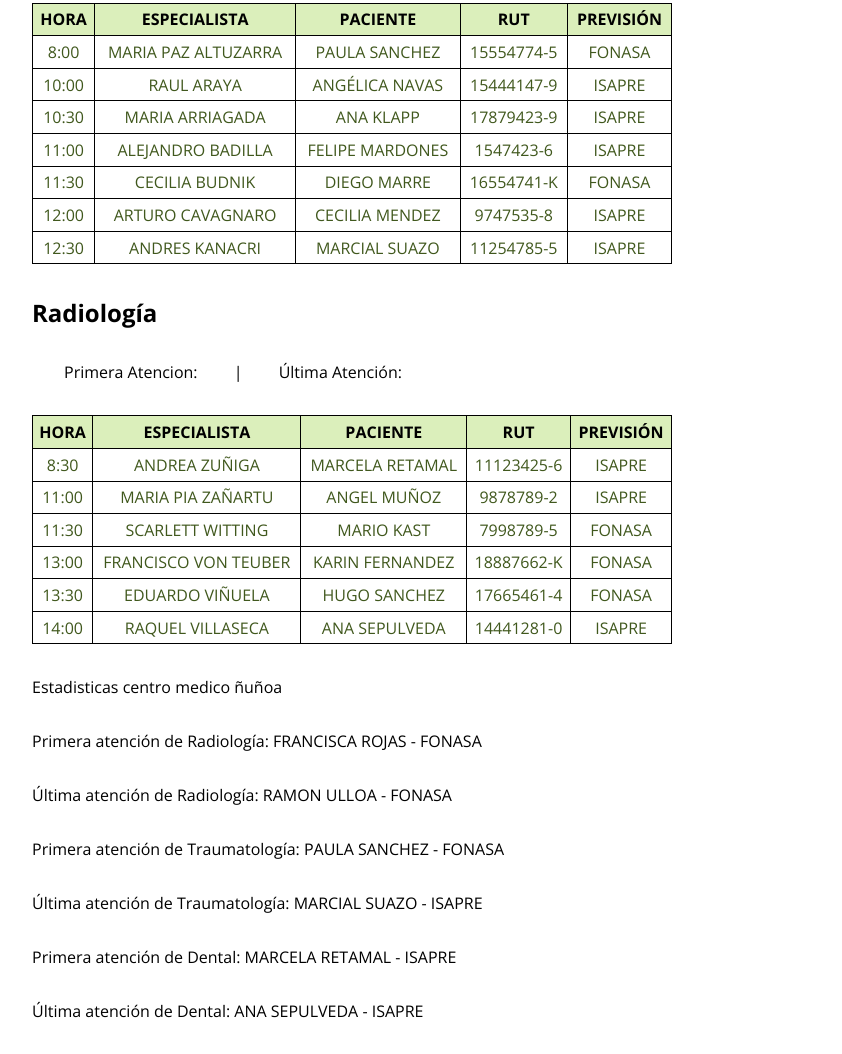
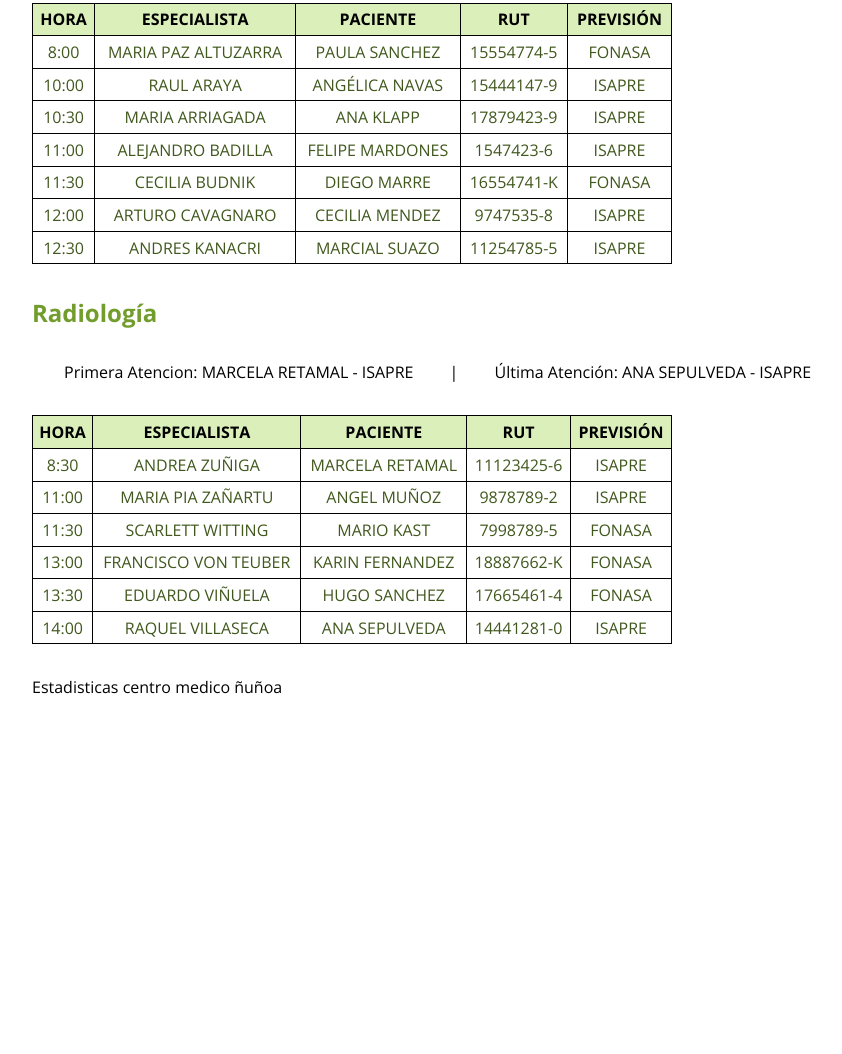
Before and after one commit to michelanyelo/03EjercicioGuiadoJS, a plain HTML site: page index.html in a window 1280 px wide. Shown: the part 571-1625 px from the top of the page, without its empty margins (8-850 px from the left). After the commit the page ends 1301 px from the top, so only its background shows below. Drawn offline with nearby package versions, Linux system fonts and the light colour scheme.

Commit message:
"Updated CSS styles, modified JavaScript functions and HTML elements for displaying statistics and tables"

```diff
--- a/assets/css/styles.css
+++ b/assets/css/styles.css
@@ -15,6 +15,10 @@ body * {
 
 h1 {
     color: var(--green-primary);
+}
+
+h2{
+    color: var(--green-secondary)
 }
 
 table,
--- a/assets/js/main.js
+++ b/assets/js/main.js
@@ -122,21 +122,25 @@ const dental = [{
 
 // funcion para mostrar las estadisticas primera y ultima atencion
 // va con validacion en caso que la tabla se encuentre vacia
-function mostrarEstadisticas(data, nombreEspecialidad) {
+function mostrarEstadisticas(data, primeraClase, ultimaClase) {
     if (data.length > 0) {
         const primeraAtencion = data[0];
         const ultimaAtencion = data[data.length - 1];
 
-        document.write(`<p>Primera atención de ${nombreEspecialidad}: ${primeraAtencion.paciente} - ${primeraAtencion.prevision}</p>`);
-        document.write(`<p>Última atención de ${nombreEspecialidad}: ${ultimaAtencion.paciente} - ${ultimaAtencion.prevision}</p>`);
-    } else {
-        document.write(`<p>No hay datos para ${nombreEspecialidad}</p>`);
+        document.querySelector(primeraClase).textContent += `${primeraAtencion.paciente} - ${primeraAtencion.prevision}`;
+        document.querySelector(ultimaClase).textContent += `${ultimaAtencion.paciente} - ${ultimaAtencion.prevision}`;
     }
 }
 
+// mostrar la primera y última atención de cada especialidad
+// los argumentos son el objeto y el nombre de las clases html
+mostrarEstadisticas(radiologia, ".primeraAtencionRadio", ".ultimaAtencionRadio");
+mostrarEstadisticas(traumatologia, ".primeraAtencionTrauma", ".ultimaAtencionTrauma");
+mostrarEstadisticas(dental, ".primeraAtencionDental", ".ultimaAtencionDental");
+
 
 // funcion para generar la tabla separada para cada especialidad
-function generarTabla(data) {
+function generarTabla(data, tablaId) {
     // cabecera de la tabla, a futuro se concatenará con el body de la tabla
     let tablaText = `
         <tr>
@@ -158,16 +162,11 @@ function generarTabla(data) {
             <td>${entry.prevision}</td>
         </tr>`
     })
-    return tablaText
+    document.getElementById(tablaId).innerHTML = tablaText;
 }
 
 
-// mostrar tabla con los datos, el parametro es la especialidad
-document.getElementById("tabla-radiologia").innerHTML = generarTabla(radiologia)
-document.getElementById("tabla-traumatologia").innerHTML = generarTabla(traumatologia)
-document.getElementById("tabla-dental").innerHTML = generarTabla(dental)
-
-// mostrar la primera y última atención de cada especialidad
-mostrarEstadisticas(radiologia, "Radiología");
-mostrarEstadisticas(traumatologia, "Traumatología");
-mostrarEstadisticas(dental, "Dental");
+// mostrar tabla con los datos, el argumento es el objeto y el nombre del id html
+generarTabla(radiologia, "tabla-radiologia");
+generarTabla(traumatologia, "tabla-traumatologia");
+generarTabla(dental, "tabla-dental");
--- a/index.html
+++ b/index.html
@@ -17,8 +17,8 @@
     <!-- estadisticas radiologia -->
     <h2>Radiología</h2>
     <p>
-        <span class="primeraAtencion">Primera Atencion: </span> |
-        <span class="ultimaAtencion">Última Atención: </span>
+        <span class="primeraAtencionRadio">Primera Atencion: </span> |
+        <span class="ultimaAtencionRadio">Última Atención: </span>
     </p>
     <!-- tabla radiologia -->
     <table id="tabla-radiologia"></table>
@@ -26,8 +26,8 @@
     <!-- estadisticas traumatologia -->
     <h2>Traumatologia</h2>
     <p>
-        <span class="primeraAtencion">Primera Atencion: </span> |
-        <span class="ultimaAtencion">Última Atención: </span>
+        <span class="primeraAtencionTrauma">Primera Atencion: </span> |
+        <span class="ultimaAtencionTrauma">Última Atención: </span>
     </p>
     <!-- tabla traumatologia -->
     <table id="tabla-traumatologia"></table>
@@ -35,8 +35,8 @@
     <!-- estadisticas dental -->
     <h2>Radiología</h2>
     <p>
-        <span class="primeraAtencion">Primera Atencion: </span> |
-        <span class="ultimaAtencion">Última Atención: </span>
+        <span class="primeraAtencionDental">Primera Atencion: </span> |
+        <span class="ultimaAtencionDental">Última Atención: </span>
     </p>
     <!-- tabla dental -->
     <table id="tabla-dental"></table>
```
